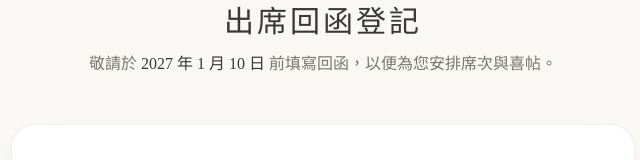
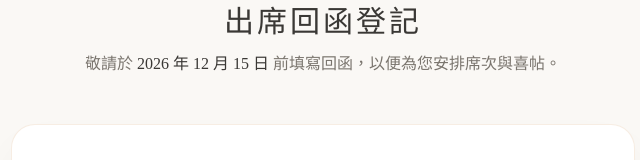
Before and after one commit to wilang9982888-lab/wedding-final, a plain HTML site: page index.html in a window 1280 px wide. Shown: the part 2540-2700 px from the top of the page, 317-957 px from the left. Drawn offline with nearby package versions, Linux system fonts and the light colour scheme.

Commit message:
Update index.html

```diff
--- a/index.html
+++ b/index.html
@@ -392,7 +392,7 @@
             <span class="font-en text-morandi-sage uppercase tracking-[0.3em] text-sm font-semibold">R.S.V.P.</span>
             <h2 class="text-2xl sm:text-3xl font-medium text-morandi-charcoal mt-2 tracking-widest">出席回函登記</h2>
             <p class="mt-3 text-sm sm:text-base text-morandi-muted">
-                敬請於 <span class="no-wrap-text font-medium text-morandi-charcoal">2027 年 1 月 10 日</span> 前填寫回函，以便為您安排席次與喜帖。
+                敬請於 <span class="no-wrap-text font-medium text-morandi-charcoal">2026 年 12 月 15 日</span> 前填寫回函，以便為您安排席次與喜帖。
             </p>
         </div>
 
```
